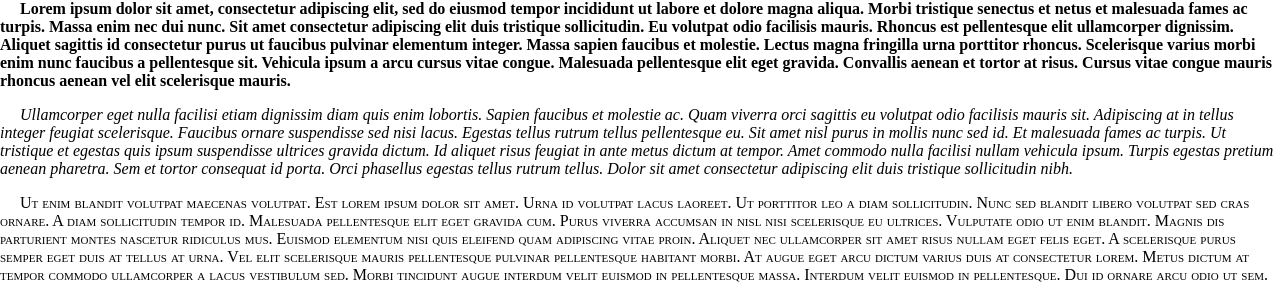
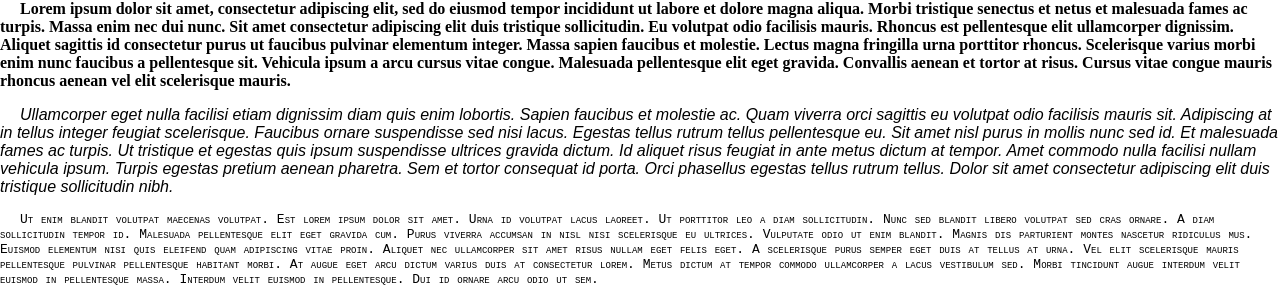
Before and after one commit to Daniil210910/NewPage, a plain HTML site: page index.html in a window 1280 px wide. Shown: the part 757-1056 px from the top of the page. Drawn offline with Linux system fonts and the light colour scheme.

```diff
--- a/styles/style.css
+++ b/styles/style.css
@@ -31,12 +31,15 @@
 
 .bold {
     font-weight: bold;
+    font-family: Serif
 }
 
 .italic {
     font-style: italic;
+    font-family: Sans-serif;
 }
 
 .smallCaps {
   font-variant: small-caps;
+  font-family: Monospace;
 }
```
